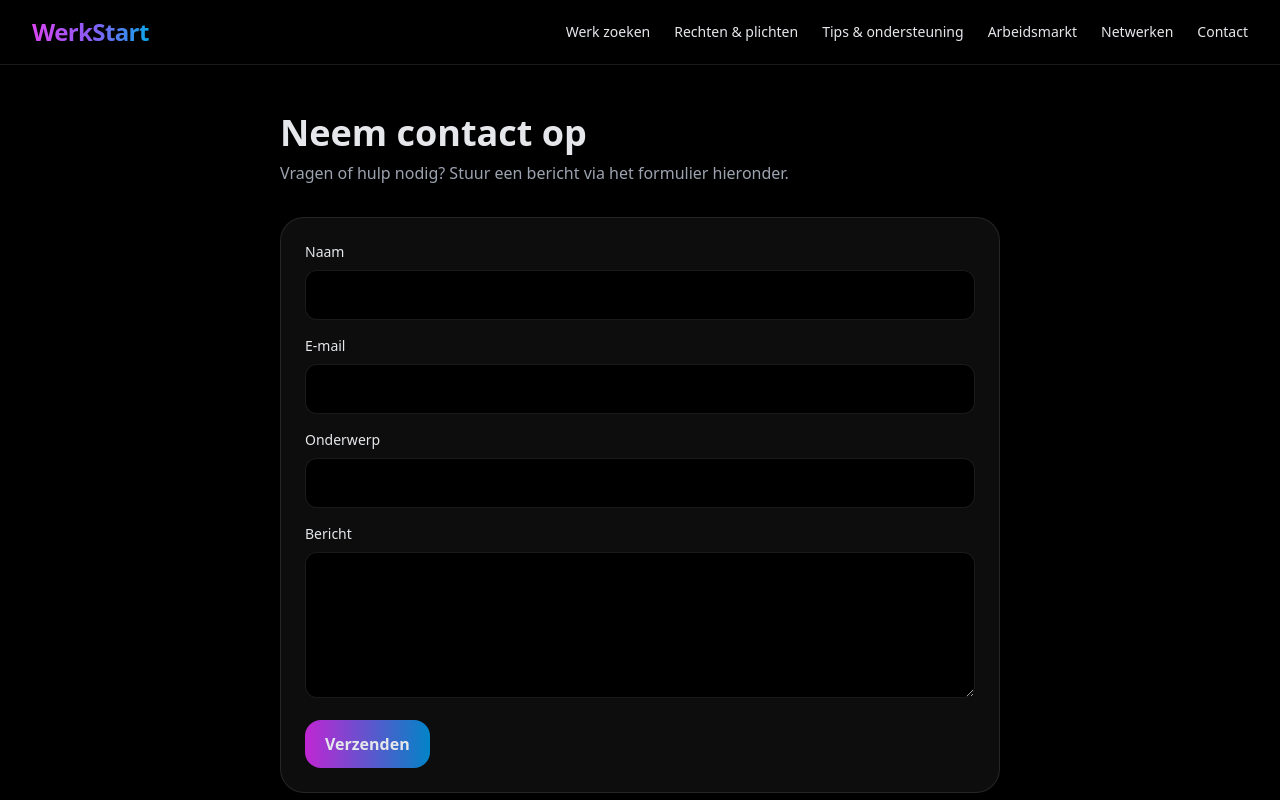
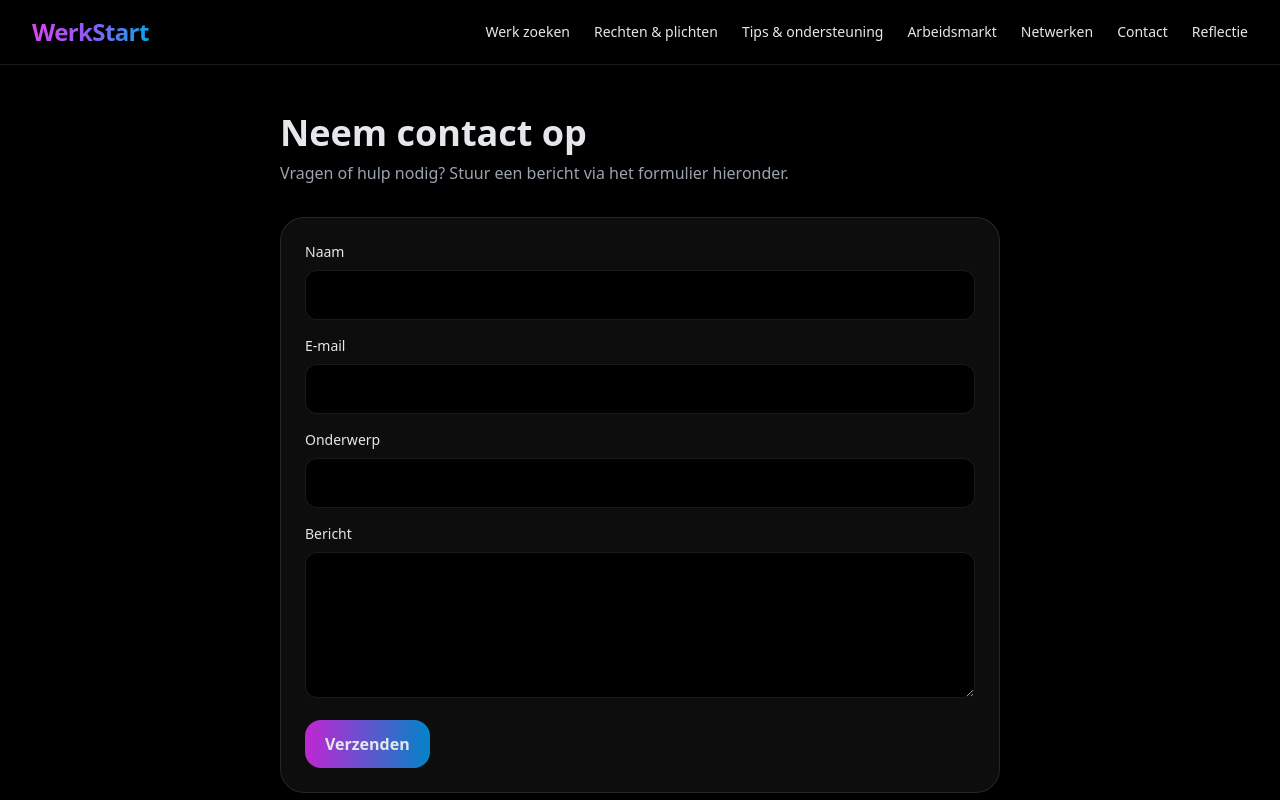
Before and after one commit to Mustafakhedoe/WerStart, a plain HTML site: page contact.html in a window 1280 px wide. Shown: the top 800 px of the page. Drawn offline with nearby package versions, Linux system fonts and the light colour scheme.

Commit message:
Add 'Reflectie' link to contact page navigation

```diff
--- a/contact.html
+++ b/contact.html
@@ -26,6 +26,7 @@
         <a class="hover:text-white/90" href="arbeidsmarkt.html">Arbeidsmarkt</a>
         <a class="hover:text-white/90" href="netwerken.html">Netwerken</a>
         <a class="hover:text-white/90" href="contact.html">Contact</a>
+        <a class="hover:text-white/90" href="reflectie.html">Reflectie</a>
       </nav>
     </div>
     <nav class="md:hidden hidden flex-col gap-4 py-3 border-t border-white/10" id="mobileNav">
@@ -35,6 +36,7 @@
       <a class="hover:text-white/90" href="arbeidsmarkt.html">Arbeidsmarkt</a>
       <a class="hover:text-white/90" href="netwerken.html">Netwerken</a>
       <a class="hover:text-white/90" href="contact.html">Contact</a>
+      <a class="hover:text-white/90" href="reflectie.html">Reflectie</a>
     </nav>
   </div>
 </header>
```
